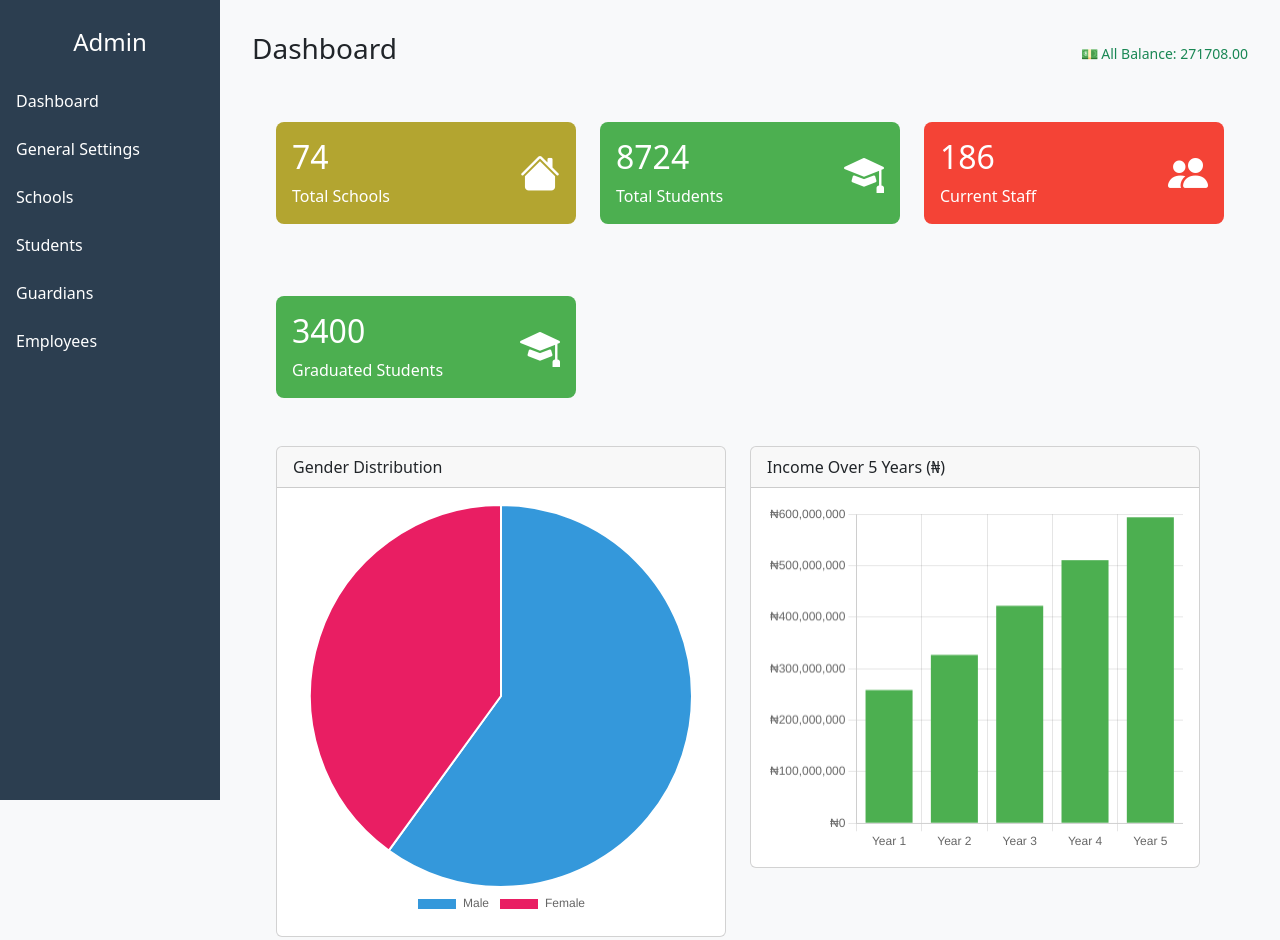
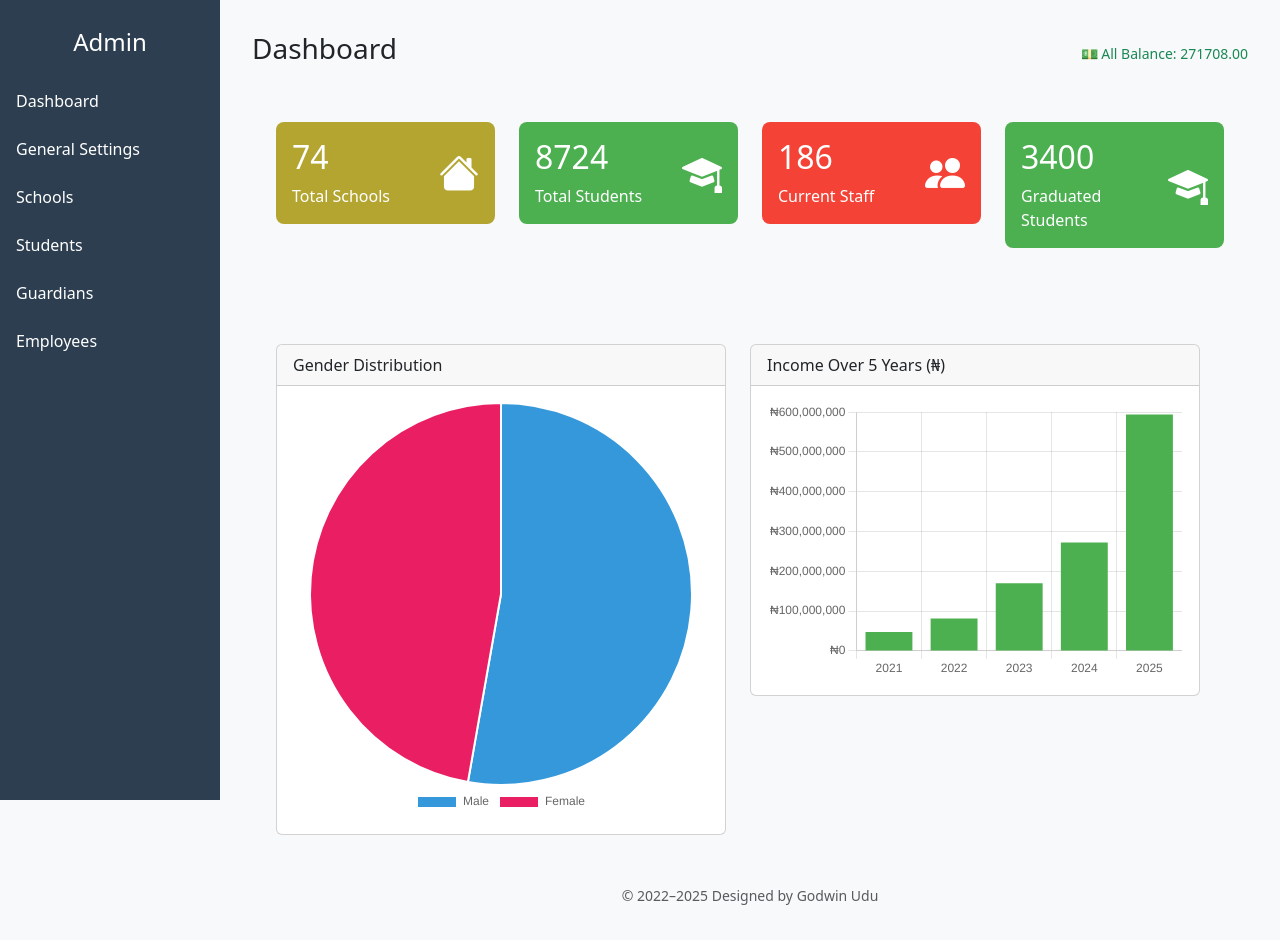
Before and after one commit to uchman005/edufusion, a website: page public/dashboard.html in a window 1280 px wide. Shown: the top 940 px of the page. Drawn offline with nearby package versions, Linux system fonts and the light colour scheme.

Commit message:
dashboard

```diff
--- a/index.ts
+++ b/index.ts
@@ -1,6 +1,6 @@
 import html from "@elysiajs/html";
 import staticPlugin from "@elysiajs/static";
-import Elysia, { t } from "elysia";
+import Elysia, { t, file } from "elysia";
 import sendMail from "./mail";
 
 new Elysia()
@@ -11,8 +11,8 @@ new Elysia()
     })
   )
   .use(html())
-  .get("/", () => Bun.file("./public/index.html"))
-  .get("/dashboard",()=> Bun.file("./public/dashboard.html"))
+  .get("/", () => file("./public/index.html"))
+  .get("/dashboard",()=> file("./public/dashboard.html"))
   .post(
     "/submit",
     async ({ body }) => {
--- a/public/dashboard.html
+++ b/public/dashboard.html
@@ -86,7 +86,7 @@
     </div>
     <div class="d-flex flex-column gap-4 justify-content-between h-full">
       <div class="row g-4 p-4 ">
-                <div class="col-md-4">
+        <div class="col-md-3">
           <div class="card card-stats bg-schools">
             <div class="card-body d-flex justify-content-between align-items-center">
               <div>
@@ -98,7 +98,7 @@
           </div>
         </div>
 
-                <div class="col-md-4">
+        <div class="col-md-3">
           <div class="card card-stats bg-graduated">
             <div class="card-body d-flex justify-content-between align-items-center">
               <div>
@@ -110,7 +110,7 @@
           </div>
         </div>
 
-                <div class="col-md-4">
+        <div class="col-md-3">
           <div class="card card-stats bg-employees">
             <div class="card-body d-flex justify-content-between align-items-center">
               <div>
@@ -121,10 +121,8 @@
             </div>
           </div>
         </div>
-            </div>
 
-            <div class="row g-4 p-4 ">
-                <div class="col-md-4">
+        <div class="col-md-3">
           <div class="card card-stats bg-graduated">
             <div class="card-body d-flex justify-content-between align-items-center">
               <div>
@@ -135,6 +133,9 @@
             </div>
           </div>
         </div>
+      </div>
+
+      <div class="row g-4 p-4 ">
 
 
         <!-- Charts Section -->
@@ -143,7 +144,7 @@
             <div class="card">
               <div class="card-header">Gender Distribution</div>
               <div class="card-body">
-            <canvas id="genderChart" height="250"></canvas>
+                <canvas id="genderChart" height="200"></canvas>
               </div>
             </div>
           </div>
@@ -152,7 +153,7 @@
             <div class="card">
               <div class="card-header">Income Over 5 Years (₦)</div>
               <div class="card-body">
-            <canvas id="incomeChart" height="250"></canvas>
+                <canvas id="incomeChart" height="200"></canvas>
               </div>
             </div>
           </div>
@@ -169,7 +170,6 @@
     <script src="https://cdn.jsdelivr.net/npm/bootstrap@5.3.0/dist/js/bootstrap.bundle.min.js"></script>
 
     <!-- Dependencies -->
-  <script src="https://cdn.jsdelivr.net/npm/bootstrap@5.3.0/dist/js/bootstrap.bundle.min.js"></script>
     <script src="https://cdn.jsdelivr.net/npm/chart.js"></script>
 
     <!-- Chart Scripts -->
@@ -181,7 +181,7 @@
         data: {
           labels: ['Male', 'Female'],
           datasets: [{
-          data: [5234, 3490], // 60% : 40% of 8724
+            data: [4604, 4120],
             backgroundColor: ['#3498db', '#e91e63'],
           }]
         },
@@ -194,15 +194,15 @@
       });
 
       // Bar chart for income growth
-    const yearlyCounts = [3800, 4800, 6200, 7500, 8724]; // steady increase
-    const termFee = 22700;
-    const incomeData = yearlyCounts.map(students => students * termFee * 3);
+      const incomeCtx = document.getElementById('incomeChart').getContext('2d');
 
-    const incomeCtx = document.getElementById('incomeChart').getContext('2d');
+      const yearlyStudentCounts = [700, 1200, 2500, 4000, 8724];
+      const incomeData = yearlyStudentCounts.map(count => count * 22700 * 3);
+
       new Chart(incomeCtx, {
         type: 'bar',
         data: {
-        labels: ['Year 1', 'Year 2', 'Year 3', 'Year 4', 'Year 5'],
+          labels: ['2021', '2022', '2023', '2024', '2025'],
           datasets: [{
             label: 'Income (₦)',
             data: incomeData,
@@ -210,6 +210,10 @@
           }]
         },
         options: {
+          animation: {
+            duration: 1000,
+            delay: (context) => context.dataIndex * 300
+          },
           scales: {
             y: {
               beginAtZero: true,
```
Lines whose indentation alone changed are shown as unchanged.
